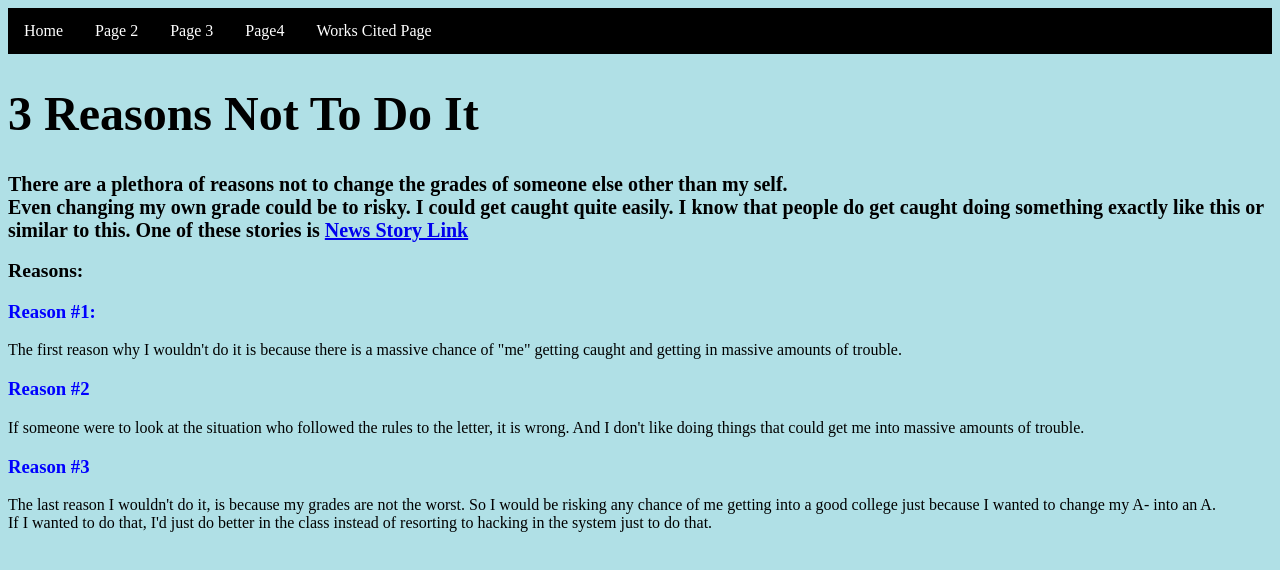
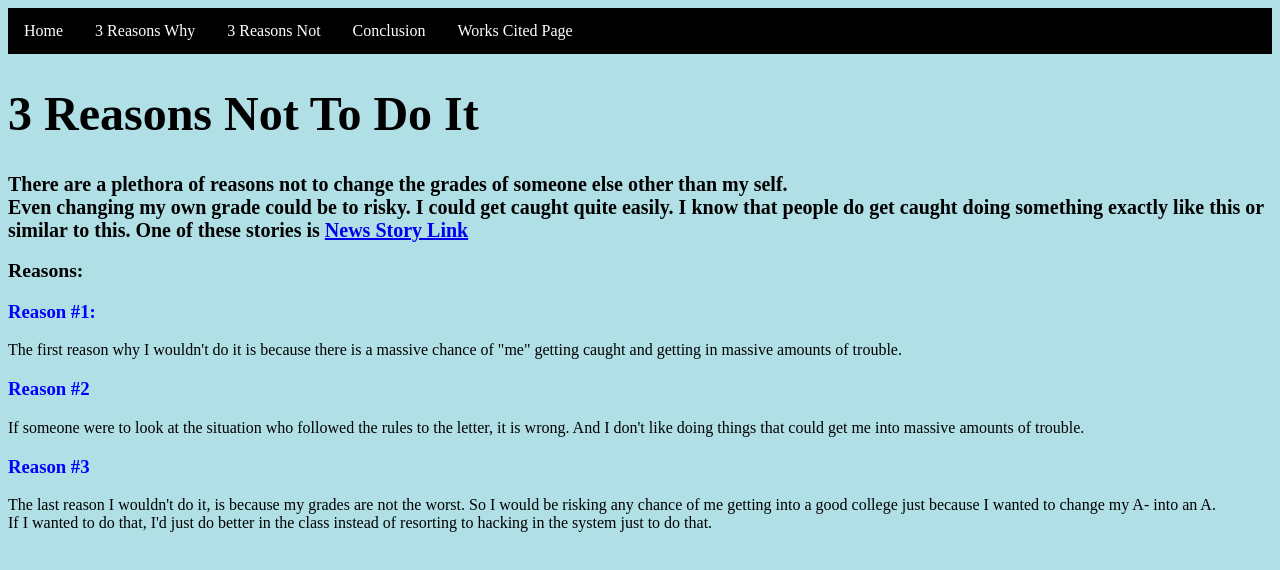
Before and after one commit to owenpenners/unit3finalProject, a plain HTML site: page page3.html in a window 1280 px wide. Drawn offline with Linux system fonts and the light colour scheme.

Commit message:
Changed Names in Nav Bar

```diff
--- a/page3.html
+++ b/page3.html
@@ -2,15 +2,15 @@
 <html>
   <head>
     <meta charset="utf-8">
-    <title>Page 3</title>
+    <title>3 Reasons Not</title>
   </head>
   <link rel="stylesheet" href="index.css">
   <body>
     <ul>
       <li><a href="index.html">Home</a></li>
-      <li><a href="page2.html">Page 2</a></li>
-      <li><a href="page3.html">Page 3</a></li>
-      <li><a href="page4.html">Page4</a></li>
+      <li><a href="page2.html">3 Reasons Why</a></li>
+      <li><a href="page3.html">3 Reasons Not</a></li>
+      <li><a href="page4.html">Conclusion</a></li>
       <li><a href ="cited.html">Works Cited Page</a></li>
     </ul>
     <h1> 3 Reasons Not To Do It</h1>
```
Also changed, not shown: cited.html (+3 -3 lines), index.html (+3 -3 lines), page2.html (+3 -3 lines), page4.html (+4 -4 lines).
